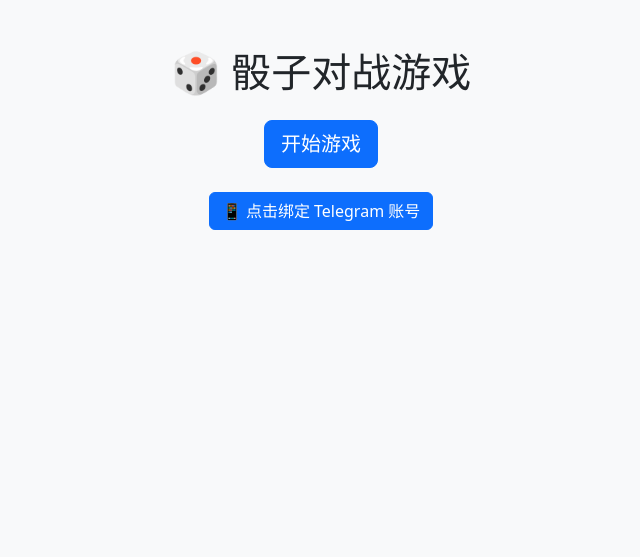
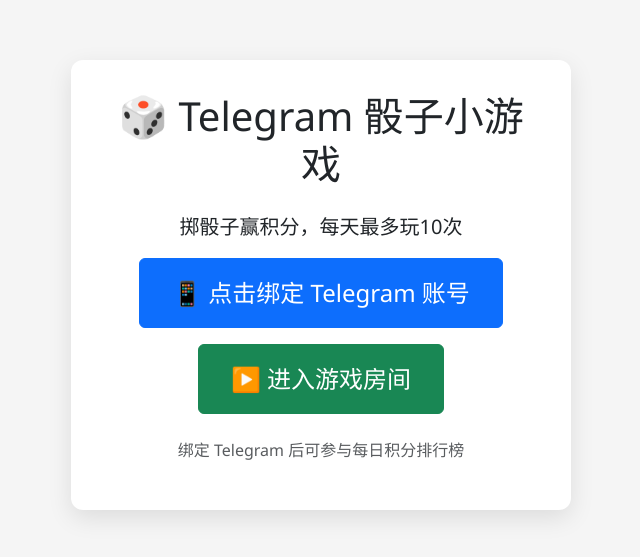
Before and after one commit to Dreamchaser-aus/diceh5, a Flask app: page /dice_game in a window 1280 px wide. Shown: the top 557 px of the page, without its empty margins (319-959 px from the left). Run offline with Flask 3, Linux system fonts and the light colour scheme; some libraries are stand-ins or nearby versions.

Commit message:
Update dice_game.html

```diff
--- a/templates/dice_game.html
+++ b/templates/dice_game.html
@@ -1,55 +1,47 @@
 <!DOCTYPE html>
 <html lang="zh">
 <head>
-  <meta charset="UTF-8" />
-  <title>骰子游戏</title>
-  <link href="https://cdn.jsdelivr.net/npm/bootstrap@5.3.2/dist/css/bootstrap.min.css" rel="stylesheet" />
+  <meta charset="UTF-8">
+  <title>🎲 Telegram 骰子游戏</title>
+  <meta name="viewport" content="width=device-width, initial-scale=1.0">
+  <link href="https://cdn.jsdelivr.net/npm/bootstrap@5.3.2/dist/css/bootstrap.min.css" rel="stylesheet">
+  <style>
+    body {
+      background: #f5f5f5;
+      font-family: 'Segoe UI', sans-serif;
+      text-align: center;
+      padding-top: 60px;
+    }
+    .game-container {
+      background: #fff;
+      padding: 2rem;
+      border-radius: 12px;
+      box-shadow: 0 8px 24px rgba(0,0,0,0.1);
+      max-width: 500px;
+      margin: auto;
+    }
+    .btn-big {
+      padding: 1rem 2rem;
+      font-size: 1.5rem;
+    }
+  </style>
 </head>
-<body class="bg-light">
-  <div class="container py-5 text-center">
-    <h1 class="mb-4">🎲 骰子对战游戏</h1>
+<body>
+  <div class="game-container">
+    <h1 class="mb-4">🎲 Telegram 骰子小游戏</h1>
+    <p class="lead">掷骰子赢积分，每天最多玩10次</p>
 
-    <div id="result" class="alert alert-secondary" style="display: none;"></div>
+    <!-- 授权按钮（通过 start 参数绑定 Telegram ID） -->
+    <a href="https://t.me/mingameh5_bot?start={{ telegram_id }}" target="_blank" class="btn btn-primary btn-big mb-3">
+      📱 点击绑定 Telegram 账号
+    </a>
 
-    <button id="playBtn" class="btn btn-primary btn-lg">开始游戏</button>
+    <!-- 游戏入口按钮 -->
+    <a href="/room.html?telegram_id={{ telegram_id }}" class="btn btn-success btn-big">
+      ▶️ 进入游戏房间
+    </a>
 
-    <!-- ✅ 添加绑定 Telegram 按钮 -->
-    <div class="mt-4">
-      <a href="https://t.me/mingameh5_bot?start={{ telegram_id }}" target="_blank" class="btn btn-primary">
-  📱 点击绑定 Telegram 账号
-      </a>
-    </div>
+    <p class="text-muted mt-4">绑定 Telegram 后可参与每日积分排行榜</p>
   </div>
-
-  <script>
-    const btn = document.getElementById("playBtn");
-    const result = document.getElementById("result");
-
-    btn.onclick = async () => {
-      result.style.display = "none";
-      const url = new URL(window.location.href);
-      const user_id = url.searchParams.get("user_id");
-      if (!user_id) return alert("❌ 缺少 user_id");
-
-      btn.disabled = true;
-      btn.innerText = "游戏中…";
-
-      const res = await fetch(`/api/play_game?user_id=${user_id}`);
-      const data = await res.json();
-
-      btn.disabled = false;
-      btn.innerText = "开始游戏";
-
-      if (data.error) {
-        result.className = "alert alert-danger";
-        result.innerText = data.error;
-      } else {
-        result.className = "alert alert-success";
-        result.innerText = `${data.message} 🎯 当前积分：${data.total_points}`;
-      }
-
-      result.style.display = "block";
-    };
-  </script>
 </body>
 </html>
```
